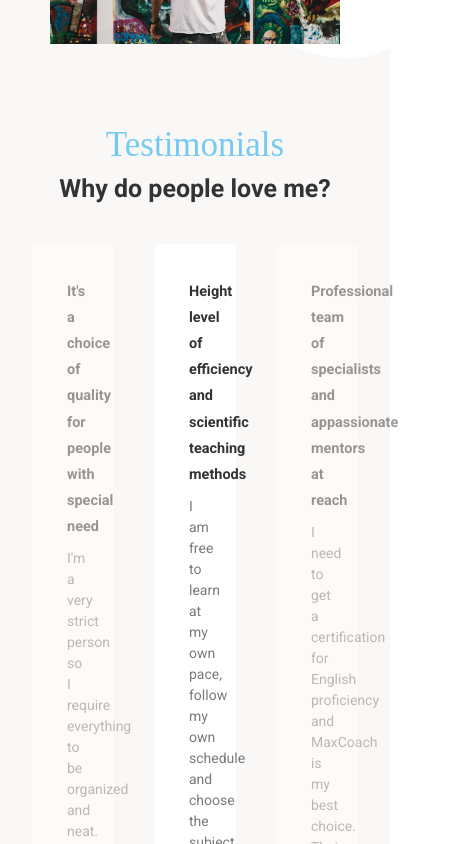
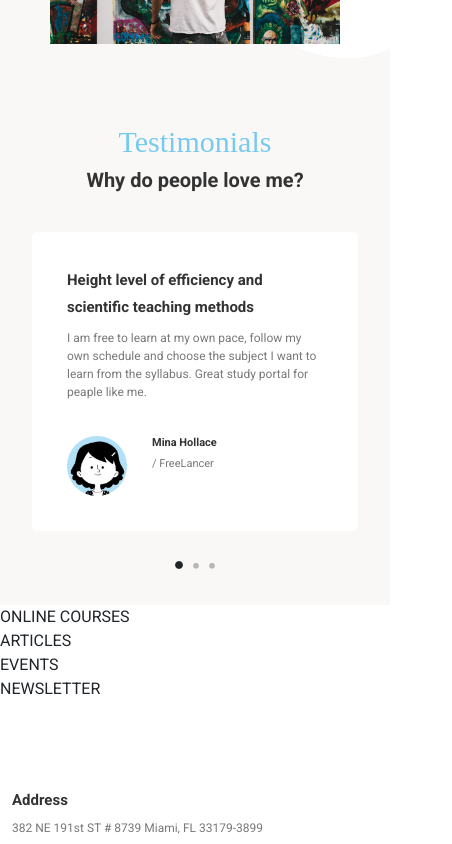
Before and after one commit to AndreaCasentini93/proj-html-vuejs, a Vue app: page / in a window 390 px wide. Shown: the part 2720-3564 px from the top of the page, 452 px wide, since content can reach past the window. Built offline with nearby package versions, Linux system fonts and the light colour scheme; a small style sheet from the web is missing.

Commit message:
Testimonials Complete

```diff
--- a/src/components/Testimonials.vue
+++ b/src/components/Testimonials.vue
@@ -9,9 +9,9 @@
             <!-- /TITLES -->
 
             <!-- SLIDER -->
-            <div class="d-flex slider">
+            <div class="d-flex justify-content-center slider">
                 <!-- BEFORE SLIDE -->
-                <div class="slide" @click="changeSlide(slides[beforeId].id)">
+                <div class="slide hidden_991px" @click="changeSlide(slides[beforeId].id)">
                     <h4>{{ slides[beforeId].title }}</h4>
                     <p>{{ slides[beforeId].text }}</p>
                     <div class="d-flex">
@@ -39,7 +39,7 @@
                 <!-- /CURRENT SLIDE -->
 
                 <!-- AFTER SLIDE -->
-                <div class="slide" @click="changeSlide(slides[afterId].id)">
+                <div class="slide hidden_991px" @click="changeSlide(slides[afterId].id)">
                     <h4>{{ slides[afterId].title }}</h4>
                     <p>{{ slides[afterId].text }}</p>
                     <div class="d-flex">
@@ -102,19 +102,16 @@ export default {
     methods: {
         changeSlide: function(id) {
             this.currentId = id;
-            console.log('Corrente', this.currentId);
             if (id + 1 > this.slides.length - 1) {
                 this.afterId = 0;
             } else {
                 this.afterId = id + 1;
             }
-            console.log('After', this.afterId);
             if (this.afterId + 1 > this.slides.length - 1) {
                 this.beforeId = 0;
             } else {
                 this.beforeId = this.afterId + 1;
             }
-            console.log('Before', this.beforeId);
         }
     }
 }
@@ -214,4 +211,46 @@ export default {
             }
         }
     }
+
+    @media screen and (max-width: 991px) {
+
+        .hidden_991px {
+            display: none !important;;
+        }
+
+        .slide {
+            width: 70% !important;
+        }
+
+        h2 {
+            font-size: 30px !important;
+        }
+
+        h3 {
+            font-size: 20px !important;
+        }
+
+        h4 {
+            font-size: 15px !important;
+        }
+
+        h5 {
+            font-size: 11px !important;
+        }
+
+        h6 {
+            font-size: 11px !important;
+        }
+
+        p {
+            font-size: 12px !important;
+        }
+    }
+    @media screen and (max-width: 767px) {
+
+        .slide {
+            width: 100% !important;
+        }
+
+    }
 </style>
```
